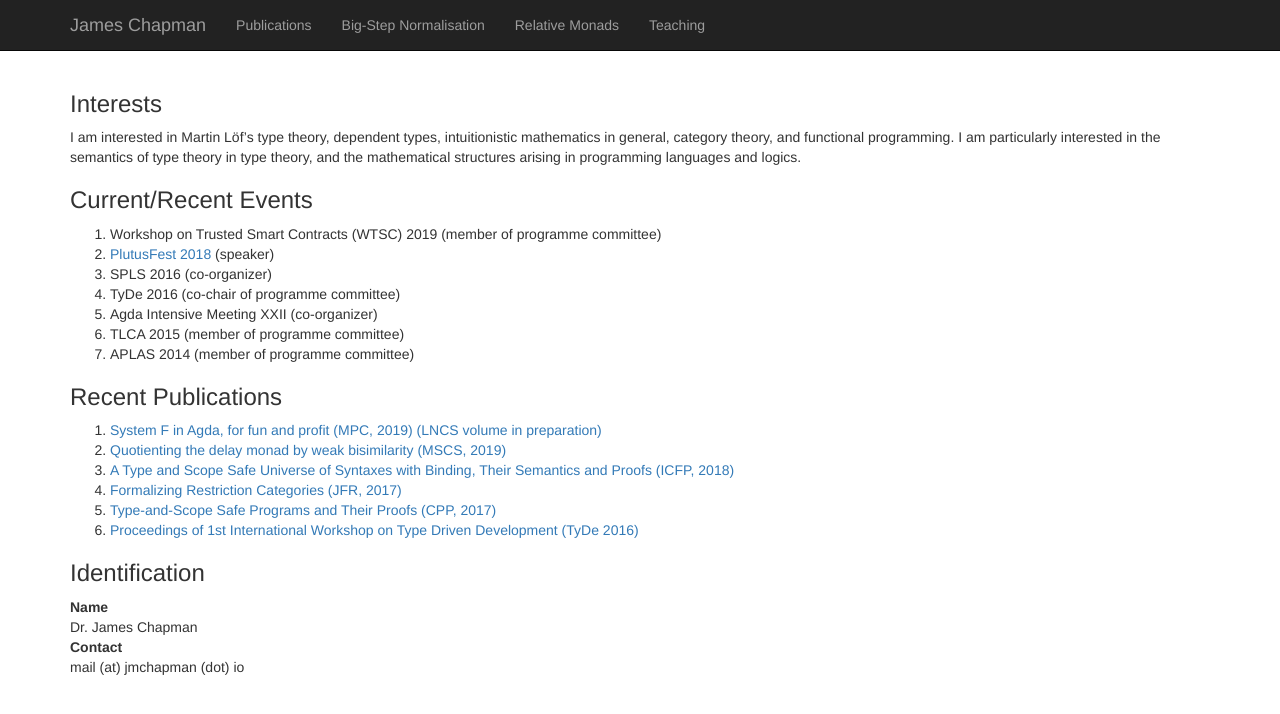
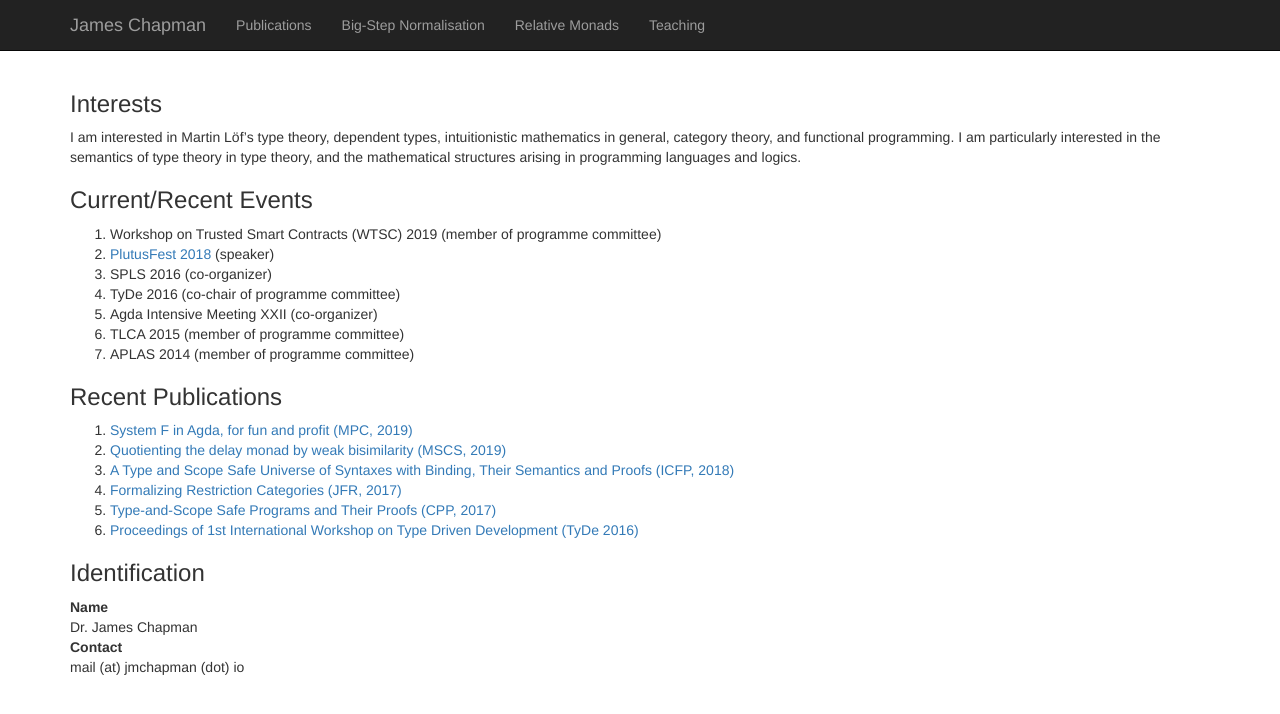
Before and after one commit to jmchapman/jmchapman.github.io, a Jekyll site: the page built from index.html, in a window 1280 px wide. Shown: the top 714 px of the page. Built offline with Jekyll 4.4.1, drawn with Linux system fonts in a browser that asks for light colours; nearby versions of some CDN libraries.

Commit message:
Update index.html

```diff
--- a/index.html
+++ b/index.html
@@ -27,8 +27,8 @@ title: James Chapman
   <article>
     <h3>Recent Publications</h3>
     <ol>
-      <li><a href="https://iohk.io/en/research/library/papers/system-f-in-agdafor-fun-and-profit/">
-	      System F in Agda, for fun and profit (MPC, 2019) (LNCS volume in preparation)</a>
+      <li><a href="Publications.html#funandprofit">
+	      System F in Agda, for fun and profit (MPC, 2019)</a>
       <li><a href="Publications.html#quotdelaymscs">
 	      Quotienting the delay monad by weak bisimilarity (MSCS, 2019)</a>
       <li><a href="Publications.html#rsemkituniv">
```
